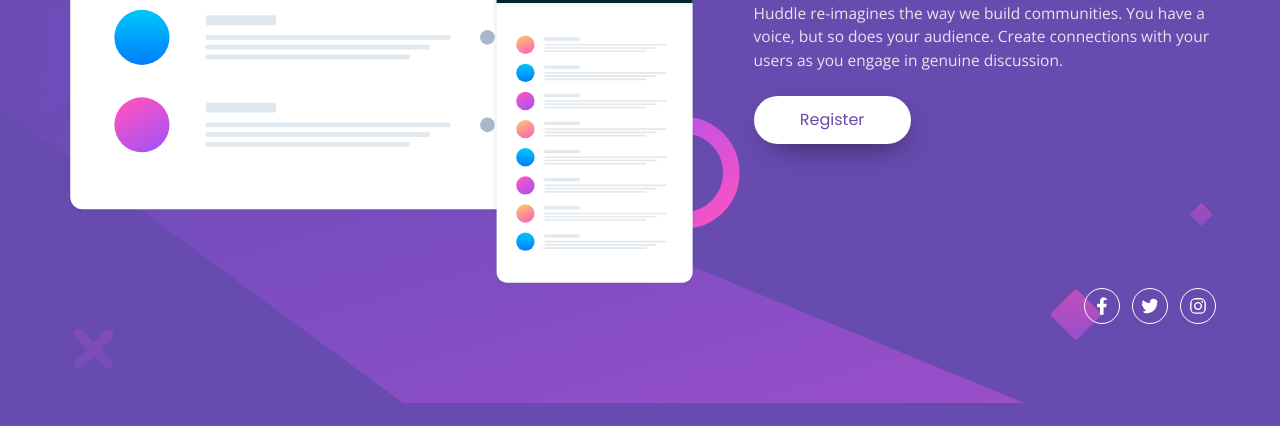
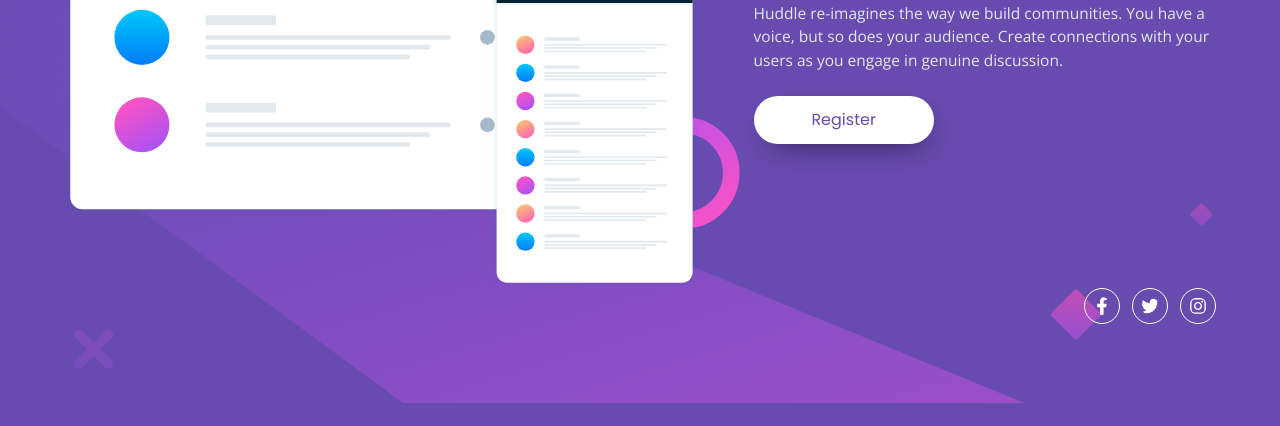
Before and after one commit to lucaspausin/-Huddle-landing-page, a website: page index.html in a window 1280 px wide. Shown: the part 374-800 px from the top of the page. Drawn offline with nearby package versions, Linux system fonts and the light colour scheme.

Commit message:
Button add Px

```diff
--- a/index.html
+++ b/index.html
@@ -45,7 +45,7 @@
 						engage in genuine discussion.
 					</p>
 					<button
-						class="rounded-full bg-white py-3 px-[30%] font-Poppins text-Violet shadow-3xl transition-all duration-500 hover:bg-softMagenta hover:text-gray-200 lg:px-[10%]"
+						class="rounded-full bg-white py-3 px-[30%] font-Poppins text-Violet shadow-3xl transition-all duration-500 hover:bg-softMagenta hover:text-gray-200 lg:px-[12.5%]"
 					>
 						Register
 					</button>
```
Also changed, not shown: public/build/styles.css.
